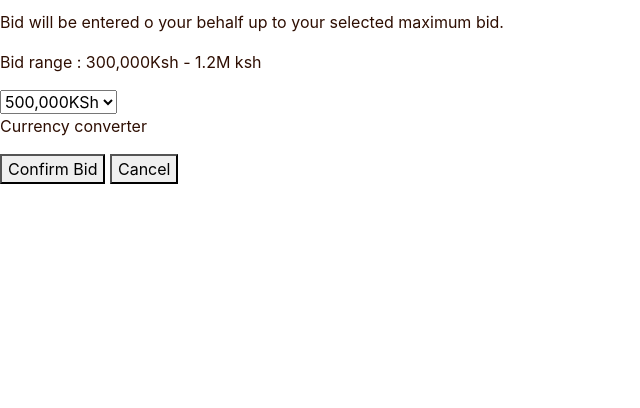
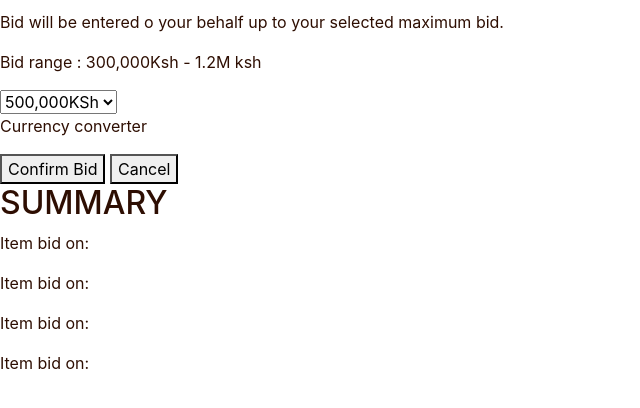
Before and after one commit to Martin023/peaky-bidders, a Flask app: page /bid in a window 1280 px wide. Shown: the part 153-561 px from the top of the page, without its empty margins (0-640 px from the left). Run offline with Flask 2, Linux system fonts and the light colour scheme; some libraries are stand-ins or nearby versions.

Commit message:
Add the summary to bid

```diff
--- a/app/templates/bid-now.html
+++ b/app/templates/bid-now.html
@@ -26,5 +26,15 @@
 <div>
 
 </div>
+<div>
+    <div>
+        <h2>SUMMARY</h2>
+
+        <p>Item bid on: </p>
+        <p>Item bid on: </p>
+        <p>Item bid on: </p>
+        <p>Item bid on: </p>
+    </div>
+</div>
 
 {%endblock%}
```
